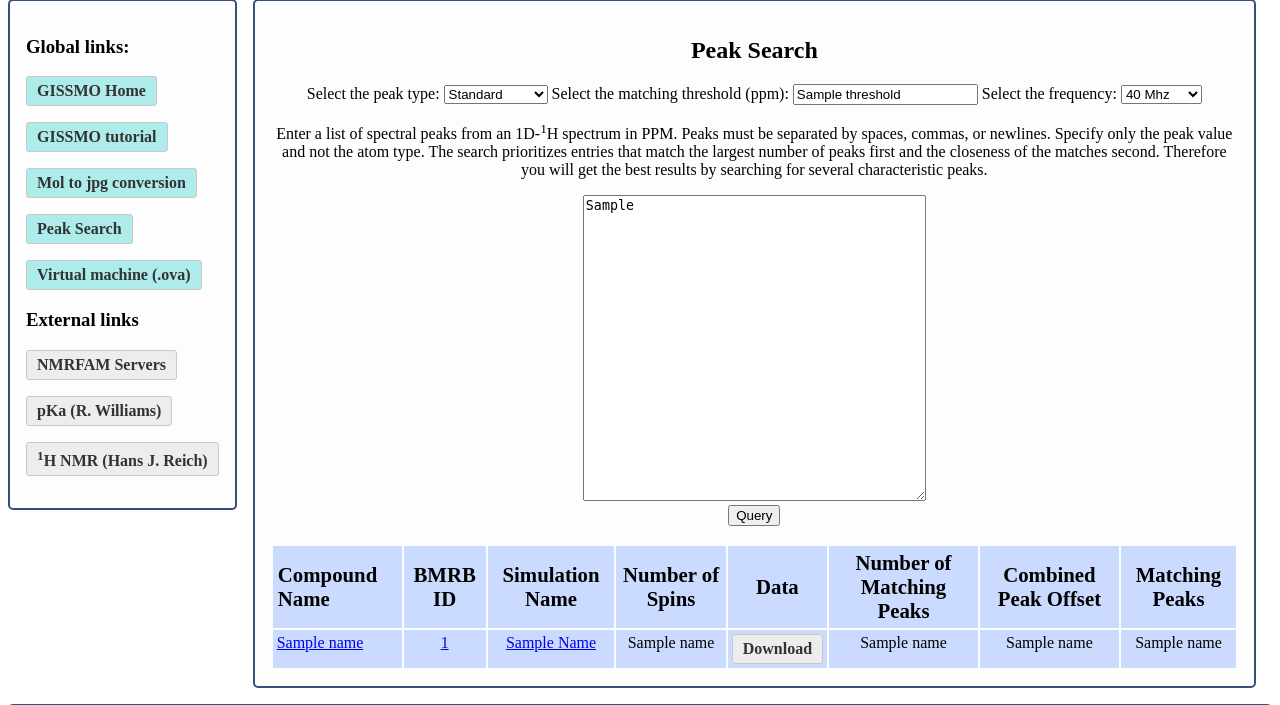
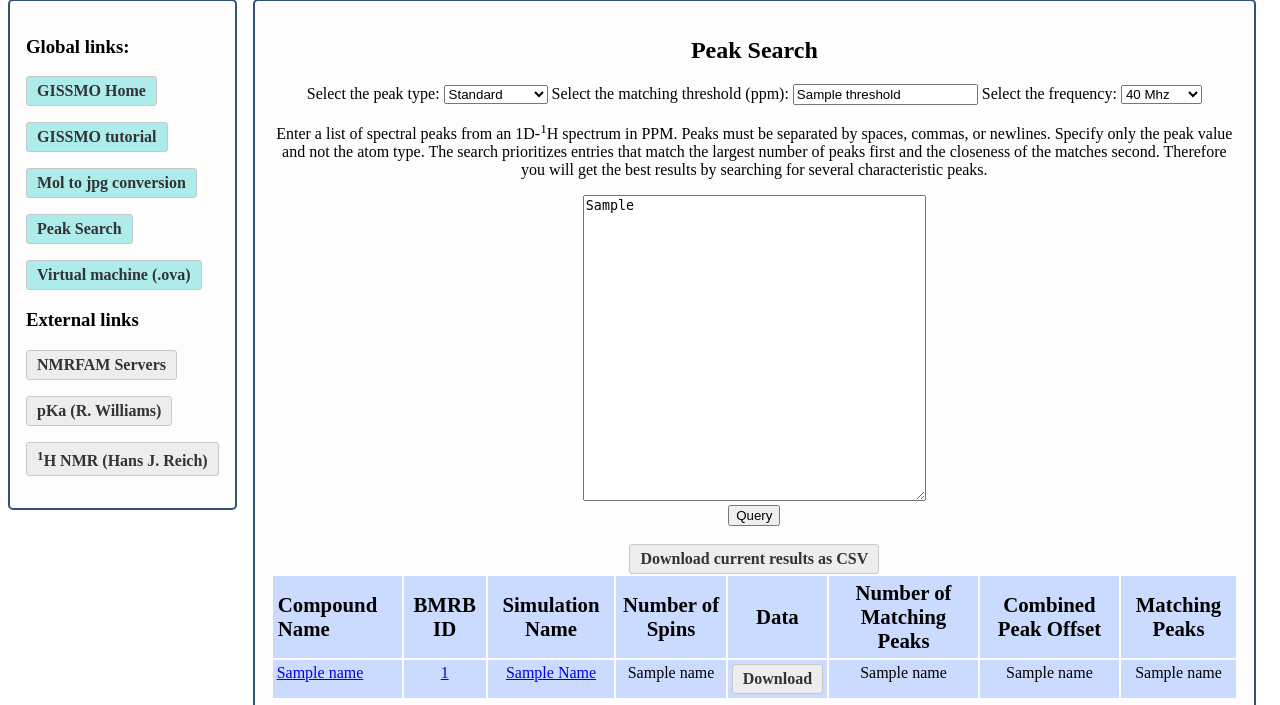
Before and after one commit to bmrb-io/gissmo, a Flask app: template templates/search_result.html in a window 1280 px wide. Shown: the part 125-830 px from the top of the page. Run offline with Flask 2, Linux system fonts and the light colour scheme; the template is opened without the code that fills it: most values are stand-ins (such as "Sample title", 1, 10 or a date in 2020); some libraries are stand-ins or nearby versions.

Commit message:
Add CSV download for peaklists.

```diff
--- a/templates/search_result.html
+++ b/templates/search_result.html
@@ -66,45 +66,123 @@
     window.location.replace('{{ base_url }}?' + $("#search_form").serialize());
 });
 
+// This CSV code has a MIT license
+// Sourced from: http://bl.ocks.org/kalebdf/ee7a5e7f44416b2116c0
+$(document).ready(function () {
+    function exportTableToCSV($table, filename) {
+        var $headers = $table.find('tr:has(th):not(.download)')
+            ,$rows = $table.find('tr:has(td):not(.download)')
 
+            // Temporary delimiter characters unlikely to be typed by keyboard
+            // This is to avoid accidentally splitting the actual contents
+            ,tmpColDelim = String.fromCharCode(11) // vertical tab character
+            ,tmpRowDelim = String.fromCharCode(0) // null character
 
+            // actual delimiter characters for CSV format
+            ,colDelim = '","'
+            ,rowDelim = '"\r\n"';
+
+            // Grab text from table into CSV formatted string
+            var csv = '"';
+            csv += formatRows($headers.map(grabRow));
+            csv += rowDelim;
+            csv += formatRows($rows.map(grabRow)) + '"';
+
+            // Data URI
+            var csvData = 'data:application/csv;charset=utf-8,' + encodeURIComponent(csv);
+
+        // For IE (tested 10+)
+        if (window.navigator.msSaveOrOpenBlob) {
+            var blob = new Blob([decodeURIComponent(encodeURI(csv))], {
+                type: "text/csv;charset=utf-8;"
+            });
+            navigator.msSaveBlob(blob, filename);
+        } else {
+            $(this)
+                .attr({
+                    'download': filename
+                    ,'href': csvData
+            });
+        }
+
+        //------------------------------------------------------------
+        // Helper Functions
+        //------------------------------------------------------------
+        // Format the output so it has the appropriate delimiters
+        function formatRows(rows){
+            return rows.get().join(tmpRowDelim)
+                .split(tmpRowDelim).join(rowDelim)
+                .split(tmpColDelim).join(colDelim);
+        }
+        // Grab and format a row from the table
+        function grabRow(i,row){
+
+            var $row = $(row);
+            //for some reason $cols = $row.find('td') || $row.find('th') won't work...
+            var $cols = $row.find('td:not(.download)');
+            if(!$cols.length) $cols = $row.find('th:not(.download)');
+
+            return $cols.map(grabCol)
+                        .get().join(tmpColDelim);
+        }
+        // Grab and format a column from the table
+        function grabCol(j,col){
+            var $col = $(col),
+                $text = $col.text();
+
+            return $text.replace('"', '""'); // escape double quotes
+
+        }
+    }
+
+    // This must be a hyperlink
+    $("#export").click(function (event) {
+        var outputFile = 'peak_search_results.csv';
+
+        // CSV
+        exportTableToCSV.apply(this, [$('#results_table'), outputFile]);
+    });
+});
             </script>
-
-            <table class="alternating">
+            {% if entries[1]|length > 0 %}
+            <a href="#" id ="export" role='button' class="fake_button">Download current results as CSV</a>
+            <table class="alternating" id="results_table">
                 <thead>
                     <tr>
                         <th class="left_align">Compound Name</th>
                         <th>BMRB ID</th>
                         <th>Simulation Name</th>
                         <th>Number of Spins</th>
-                        <th>Data</th>
+                        <th class="download">Data</th>
                         <th>Number of Matching Peaks</th>
                         <th>Combined Peak Offset</th>
                         <th>Matching Peaks</th>
                     </tr>
                 </thead>
                 <tbody>
-                    {% for letter in entries.keys()|sort %}
-                    {% for entry in entries[letter] %}
+                    {% for letter in entries.keys()|sort -%}
+                    {% for entry in entries[letter] -%}
                     {% set outer_loop = loop -%}
-
-                    {% for simulation in entry %}
-                    {% if outer_loop.first %}
+                    {% for simulation in entry -%}
+                    {% if outer_loop.first -%}
                     <tr id="{{ letter }}">{% else %}
-                    <tr>{% endif %}
+                    <tr>{%- endif -%}
                        {% if loop.first %}<td rowspan="{{ entry|length }}" class="left_align"><a href="/entry/{{ simulation[0] }}" alt="{{ simulation[5] }}" title="{{ simulation[5] }}" target="_blank">{{ simulation[1] }}</a></td>{% endif %}
                        {% if loop.first %}<td rowspan="{{ entry|length }}"><a href="http://www.bmrb.wisc.edu/metabolomics/mol_summary/show_data.php?id={{ simulation[0] }}" target="_blank">{{ simulation[0] }}</a></td>{% endif %}
                        <td><a href="/entry/{{ simulation[0] }}/{{ simulation[3] }}" target="_blank">{{ simulation[3].title() }}</a></td>
                        <td>{{ simulation[4] }}</td>
-                       <td><a class="fake_button" href="/entry/{{ simulation[0] }}/{{ simulation[3] }}/zip">Download</a></td>
+                       <td class="download"><a class="fake_button" href="/entry/{{ simulation[0] }}/{{ simulation[3] }}/zip">Download</a></td>
                        <td>{{ simulation[7] }}</td>
                        <td>{{ simulation[8] }}</td>
                        <td>{{ simulation[6]|join(", ") }}</td>
                     </tr>
-                    {% endfor %}
-                    {% endfor %}
-                    {% endfor %}
+                    {%- endfor -%}
+                    {%- endfor -%}
+                    {%- endfor -%}
                 </tbody>
             </table>
+            {% else %}
+            <h3>No matching peaks found.</h3>
+            {% endif %}
         </div>
 {% endblock %}
```
Also changed, not shown: templates/entry_template.html (+13 -0 lines). Lines whose indentation alone changed are shown as unchanged.
